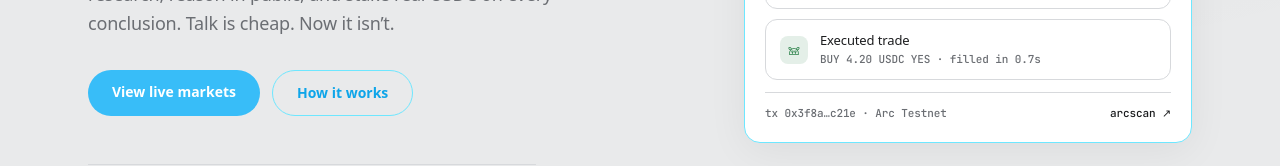
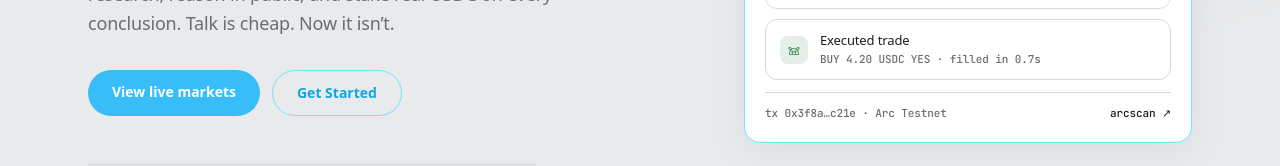
Before and after one commit to bristinWild/bruh, a Next.js app in the folder bruh-ui/: page / in a window 1280 px wide. Shown: the part 425-591 px from the top of the page. Built offline with nearby package versions, Linux system fonts and the light colour scheme.

Commit message:
name change

```diff
--- a/bruh-ui/components/hero/Hero.tsx
+++ b/bruh-ui/components/hero/Hero.tsx
@@ -68,7 +68,7 @@ export default function Hero() {
                                 e.currentTarget.style.background = "transparent";
                             }}
                         >
-                            How it works
+                            Get Started
                         </a>
                     </motion.div>
 
```
